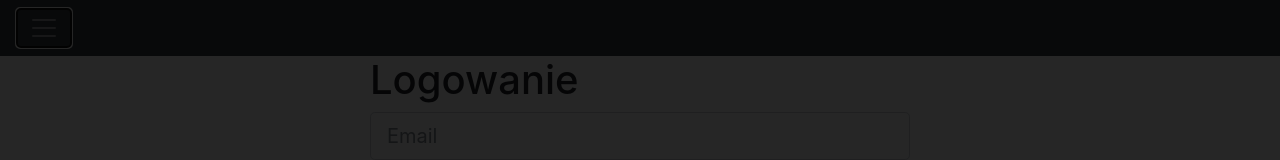
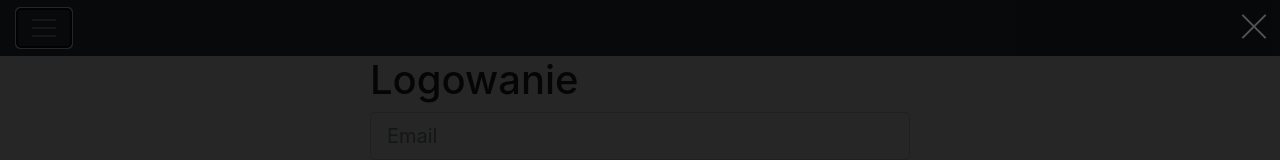
Before and after one commit to szemel/frontend, an Angular app: page /login in a window 1280 px wide. Both pictures are taken after a click on the button "Toggle navigation". Shown: the top 160 px of the page. Built offline with nearby package versions, Linux system fonts and the light colour scheme; a small style sheet from the web is missing.

Commit message:
SALA-1 close button

```diff
--- a/src/app/shared/header/header.component.html
+++ b/src/app/shared/header/header.component.html
@@ -7,5 +7,5 @@
   </nav>
 </header>
 <div class="" [ngClass]="{'d-none': flag }">
-  <app-menu></app-menu>
+  <app-menu (closeMenu)="toggleMenu()"></app-menu>
 </div>
--- a/src/app/shared/header/header.component.ts
+++ b/src/app/shared/header/header.component.ts
@@ -21,4 +21,5 @@ export class HeaderComponent {
     this.showMenu.emit(this.flag);
   }
 
+
 }
--- a/src/app/shared/menu/menu.component.html
+++ b/src/app/shared/menu/menu.component.html
@@ -1,4 +1,5 @@
 <div class="overlay">
+  <div class="close-button" (click)="sendCloseMenu()"></div>
   <ul class="navbar-nav mr-auto">
     <div class="language-container">
         <div class="language-item">
--- a/src/app/shared/menu/menu.component.sass
+++ b/src/app/shared/menu/menu.component.sass
@@ -49,3 +49,28 @@
   border: white solid 1px
   margin-left: 5px
   margin-right: 5px
+
+.close-button
+  position: absolute
+  right: 10px
+  top: 10px
+  width: 32px
+  height: 32px
+  opacity: 0.3
+
+.close-button:hover
+  opacity: 1
+
+.close-button:before, .close-button:after
+  position: absolute
+  left: 15px
+  content: ' '
+  height: 33px
+  width: 2px
+  background-color: white
+
+.close-button:before
+  transform: rotate(45deg)
+
+.close-button:after
+  transform: rotate(-45deg)
--- a/src/app/shared/menu/menu.component.ts
+++ b/src/app/shared/menu/menu.component.ts
@@ -1,4 +1,4 @@
-import {Component, OnInit, Input} from '@angular/core';
+import {Component, OnInit, Output, EventEmitter} from '@angular/core';
 
 @Component({
   selector: 'app-menu',
@@ -6,6 +6,8 @@ import {Component, OnInit, Input} from '@angular/core';
   styleUrls: ['./menu.component.sass']
 })
 export class MenuComponent implements OnInit {
+  @Output() closeMenu = new EventEmitter();
+
   public items: Array<any>;
 
   constructor() {
@@ -19,4 +21,7 @@ export class MenuComponent implements OnInit {
   ngOnInit() {
   }
 
+  sendCloseMenu() {
+    this.closeMenu.emit();
+  }
 }
```
Also changed, not shown: src/assets/en.png (renamed from src/app/shared/menu/en.png), src/assets/pl.png (renamed from src/app/shared/menu/pl.png).
